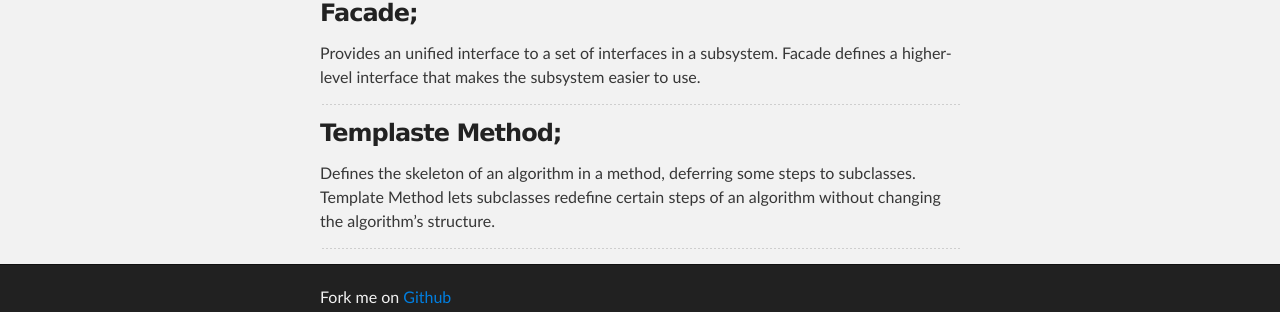
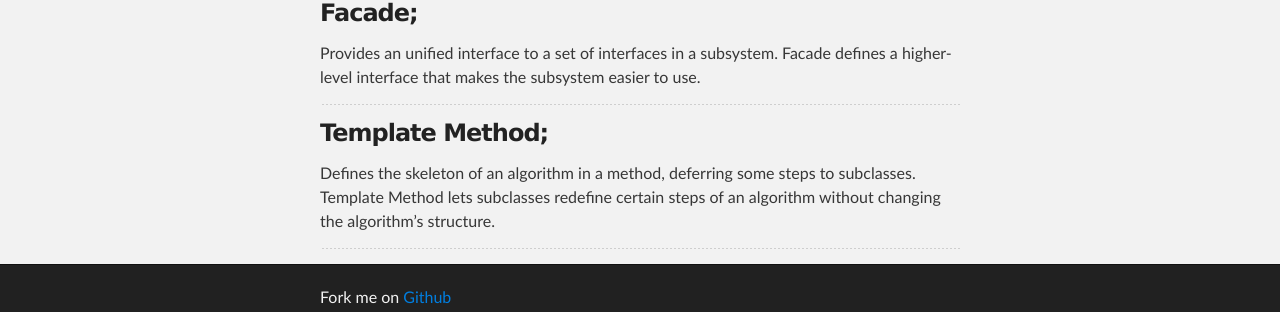
Before and after one commit to Deividy/deividy.github.io, a Jekyll site: the page built from Design-Patterns.md, in a window 1280 px wide. Shown: the part 1294-1606 px from the top of the page. Built offline with Jekyll 4.4.1, drawn with Linux system fonts in a browser that asks for light colours.

Commit message:
minor spell

```diff
--- a/Design-Patterns.md
+++ b/Design-Patterns.md
@@ -59,7 +59,7 @@ Provides an unified interface to a set of interfaces in a subsystem. Facade defi
 
 ---
 
-### Templaste Method;
+### Template Method;
 Defines the skeleton of an algorithm in a method, deferring some steps to subclasses. Template Method lets subclasses redefine certain steps of an algorithm without changing the algorithm's structure.
 
 ---
```
